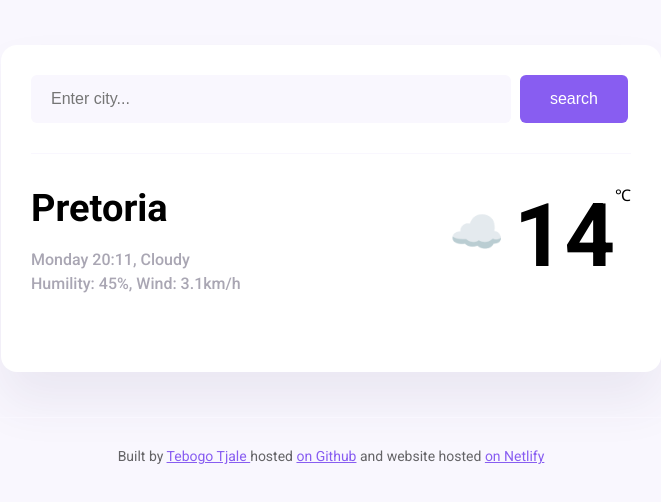
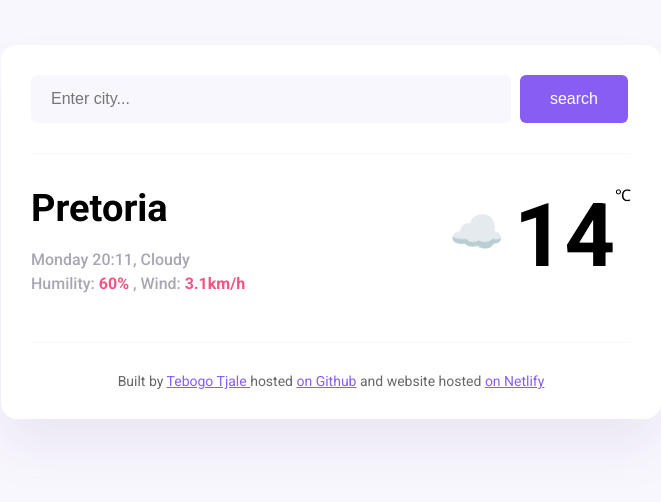
Before and after one commit to ashley846/weather_forecast, a plain HTML site: page index.html in a window 1280 px wide. Shown: the whole page, without its empty margins (309-970 px from the left). Drawn offline with Linux system fonts and the light colour scheme.

Commit message:
made correction

```diff
--- a/index.html
+++ b/index.html
@@ -24,7 +24,7 @@
     <p class="weather-app-details" >
         Monday 20:11, Cloudy
         <br />
-        Humility: 45%, Wind: 3.1km/h
+        Humility:<strong> 60%</strong> , Wind: <strong>3.1km/h</strong>
     </p>
 </div>
 <div class="weather-app-temperature-container">
@@ -33,10 +33,11 @@
   <div class="weather-app-unit" > ℃ </div>
  </div>
 </div>
-        </div>
+
 </main>
 
-    <footer>Built by
+    <footer>
+        Built by
         <a href="https://github.com/ashley846" target="_blank">
         Tebogo Tjale </a> hosted
          <a href="https://github.com/ashley846/weather_forecast" target="_blank" >on Github</a> and website hosted
--- a/src/style.css
+++ b/src/style.css
@@ -11,9 +11,9 @@ a {
     background: white;
     max-width: 600px;
     margin: 45px auto;
+    box-shadow:  0 30px 50px rgba(65, 50, 100, 0.08);
+    border-radius: 16px;
     padding: 30px;
-     border-radius: 16px;
-    box-shadow:  0 30px 50px rgba(65, 50, 100, 0.08);
 }
 
 header {
```
